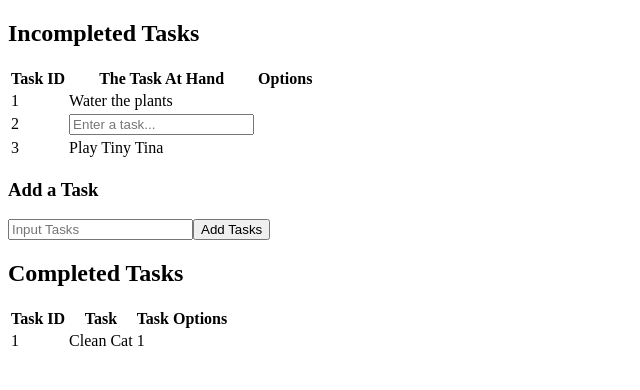
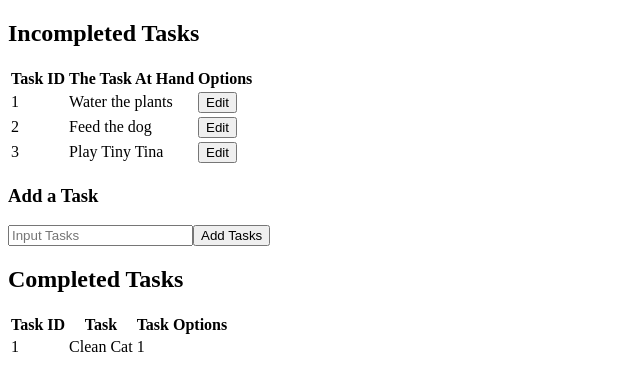
Before and after one commit to nedel20/vettect-project-2, a React (Create React App) app: page / in a window 1280 px wide. Shown: the top 390 px of the page, without its empty margins (0-640 px from the left). Built offline with nearby package versions, Linux system fonts and the light colour scheme.

Commit message:
Edit button has functionality

```diff
--- a/src/Components/EditorReadOnly/EditContent.jsx
+++ b/src/Components/EditorReadOnly/EditContent.jsx
@@ -2,19 +2,19 @@ import React from "react";
 import { useRef } from "react";
 
 
-const EditContent = ({ parentTask,index }) => {
+const EditContent = (props) => {
   // variable to pass data using useRef()
   const taskRef = useRef();
-  const handleEditClick =(event, parentTask) =>{
-event.preventDefault();
-setEditTask(parentTask.id);
-}
+//   const handleEditClick =(event, parentTask) =>{
+// event.preventDefault();
+//  props.setEditTask(parentTask.id);
+// }
 
 
   return (
     <tr>
 
-      <td>{Number(index + 1)}</td>
+      <td>{Number(props.index + 1)}</td>
       <td>
         <input
           type="text"
--- a/src/Components/EditorReadOnly/ReadOnly.jsx
+++ b/src/Components/EditorReadOnly/ReadOnly.jsx
@@ -1,11 +1,16 @@
 import React from "react";
 
-const ReadOnly = ({parentTask,index}) => {
+const ReadOnly = ({parentTask,index, handleEditClick}) => {
   return (
     <tr key={parentTask.chore}>
       <td>{Number(index + 1)}</td>
       <td>{parentTask.chore}</td>
-
+      <td>
+        <button
+        type="button"
+        onClick={(event) =>handleEditClick(event, parentTask)}
+        >Edit</button>
+      </td>
     </tr>
   );
 };
--- a/src/Components/IncompleteTable.jsx
+++ b/src/Components/IncompleteTable.jsx
@@ -5,8 +5,12 @@ import ReadOnly from "./EditorReadOnly/ReadOnly";
 
 const IncompleteTable = ({ parentTasks }) => {
 
-    const [editTask, setEditTask] = useState(2);
+    const [editTask, setEditTask] = useState(null);
 
+    const handleEditClick =(event, parentTasks) =>{
+      event.preventDefault();
+       setEditTask(parentTasks.id);
+      }
 
 
   return (
@@ -28,7 +32,10 @@ const IncompleteTable = ({ parentTasks }) => {
                { editTask === parentTask.id ? <EditContent
                 parentTask={parentTask}
                 index={index}
-                /> :( <ReadOnly parentTask={parentTask} index={index} />)}
+                /> :( <ReadOnly
+                  parentTask={parentTask}
+                  index={index}
+                   handleEditClick={handleEditClick}/>)}
 
               </Fragment>
             );
```
